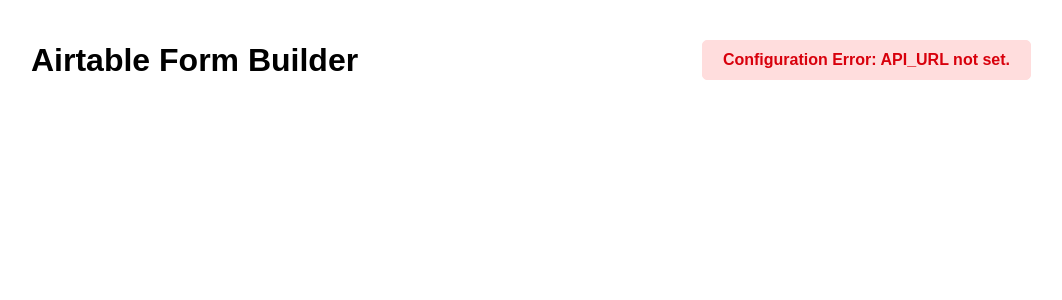
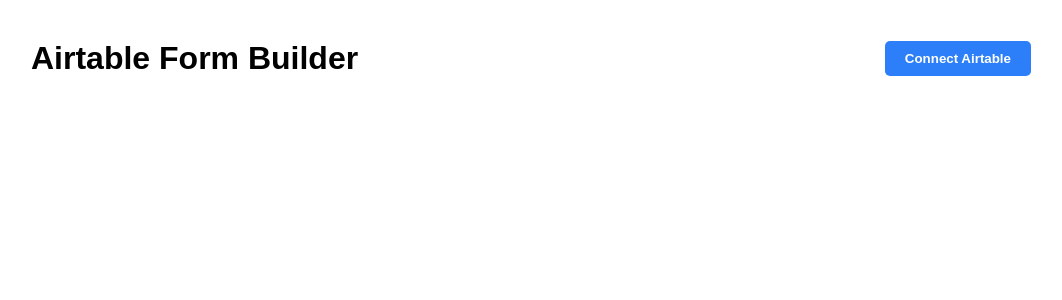
Before and after one commit to SapphireBlueAC/Builder-Form, a React (Create React App) app in the folder client/: page / in a window 1280 px wide. Shown: the top 300 px of the page, without its empty margins (109-1171 px from the left). Built offline with nearby package versions, Linux system fonts and the light colour scheme.

Commit message:
cors
Replaced API_URL placeholder with live backend URL.

```diff
--- a/client/src/App.tsx
+++ b/client/src/App.tsx
@@ -5,8 +5,9 @@
 
 // --- GLOBAL CONFIGURATION ---
 // !!! IMPORTANT: YOU MUST REPLACE THIS PLACEHOLDER WITH YOUR ACTUAL RENDER BACKEND URL (e.g., https://your-backend-name.onrender.com) !!!
+// --- FIX APPLIED HERE ---
 const API_URL_PLACEHOLDER = 'YOUR_RENDER_BACKEND_URL_HERE';
-const API_URL = API_URL_PLACEHOLDER;
+const API_URL = 'https://conditional-form-backend.onrender.com'; // <--- **REPLACED WITH YOUR LIVE RENDER URL**
 const isPlaceholderActive = API_URL === API_URL_PLACEHOLDER;
 
 if (!isPlaceholderActive) {
```
